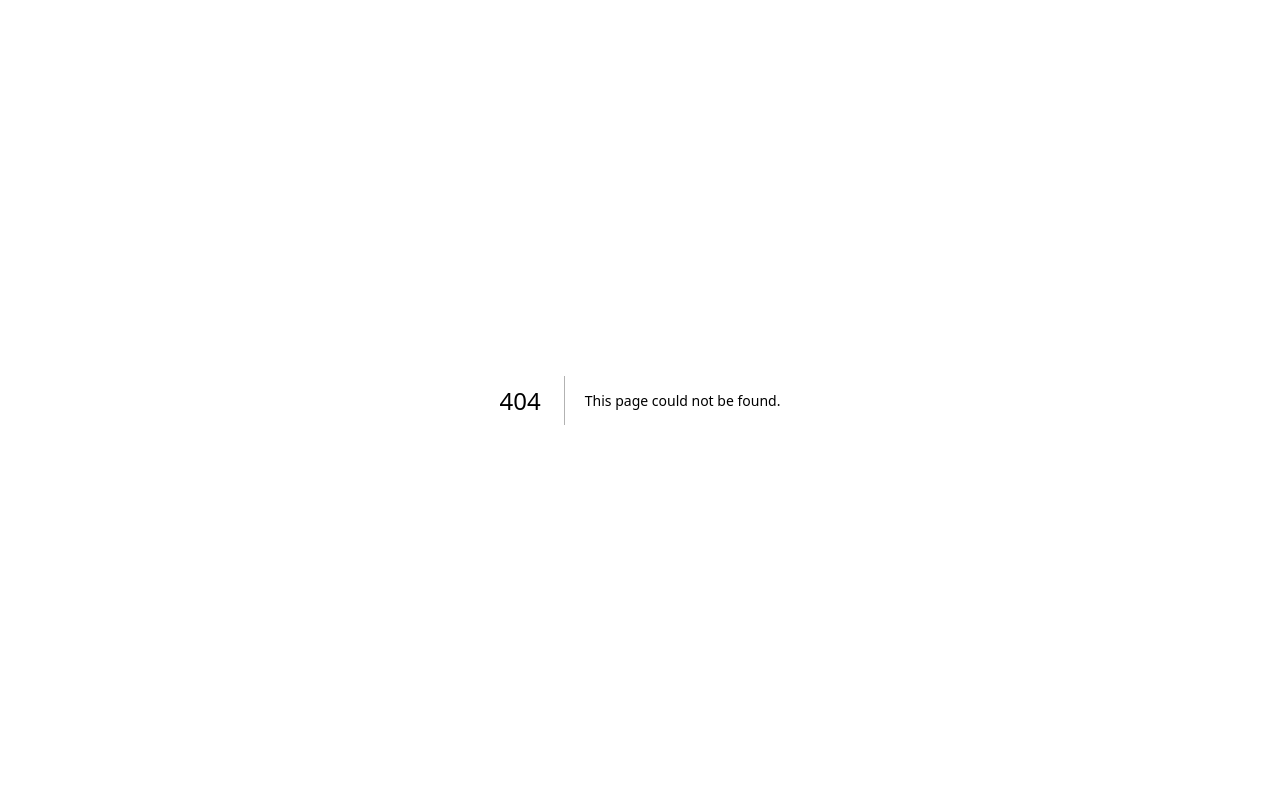
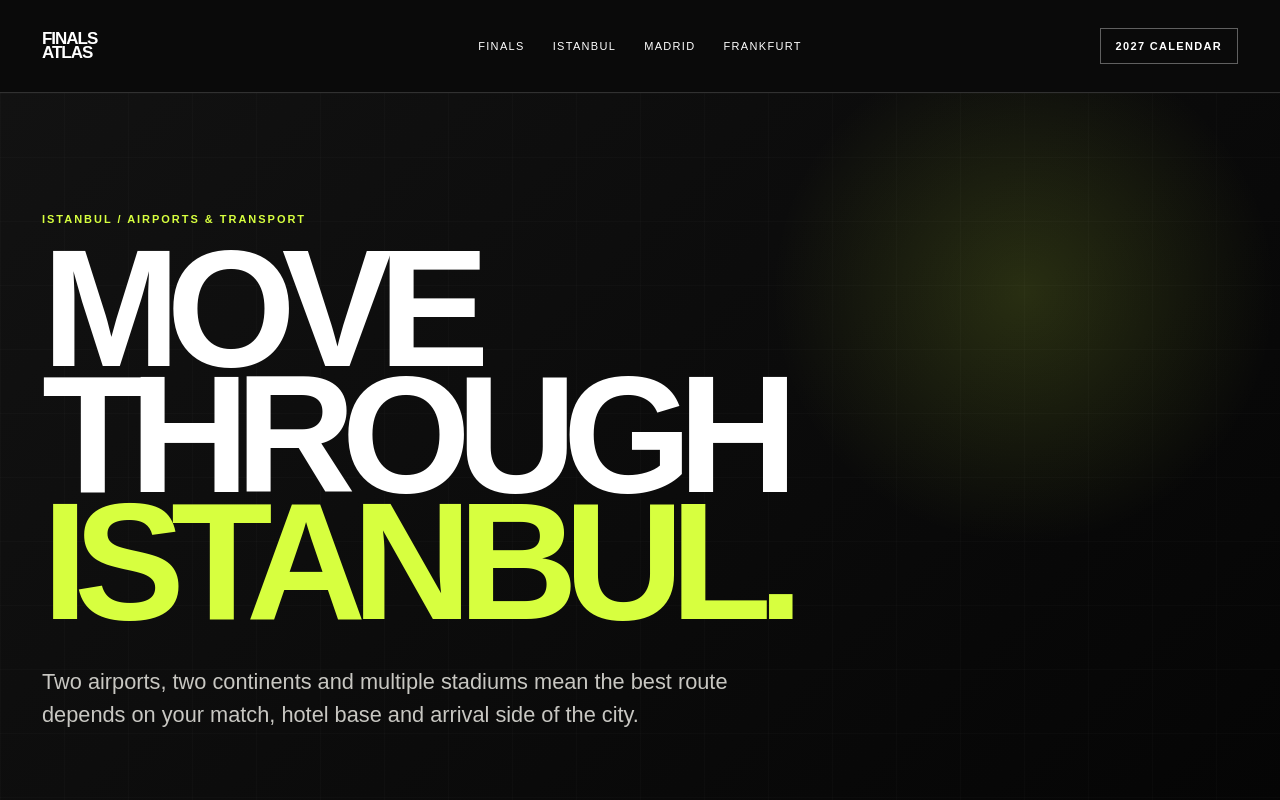
Before and after one commit to istanbulhighlights34-star/finalistanbul, a Next.js app: page /cities/istanbul/airports-and-transport in a window 1280 px wide. Before the commit this address had no page. Shown: the top 800 px of the page. Built offline with nearby package versions, Linux system fonts and the light colour scheme.

Commit message:
Add cities/istanbul/airports-and-transport travel guide

```diff
--- /dev/null
+++ b/app/cities/istanbul/airports-and-transport/page.tsx
@@ -0,0 +1,49 @@
+import type { Metadata } from "next";
+import TravelGuide from "../../../_components/TravelGuide";
+
+export const metadata: Metadata = {
+  title: "Istanbul Airports & Stadium Transport for 2027 Finals",
+  description:
+    "Plan Istanbul airport and stadium transport for 2027 finals: IST vs SAW, M2 to Seyrantepe, M4 from Sabiha Gökçen and connections toward Beşiktaş.",
+  alternates: { canonical: "/cities/istanbul/airports-and-transport" },
+};
+
+export default function Page() {
+  return (
+    <TravelGuide
+      kicker="ISTANBUL / AIRPORTS & TRANSPORT"
+      title="MOVE THROUGH"
+      accent="ISTANBUL."
+      lede="Two airports, two continents and multiple stadiums mean the best route depends on your match, hotel base and arrival side of the city."
+      facts={[
+        ["IST", "Istanbul Airport"],
+        ["SAW", "Sabiha Gökçen Airport"],
+        ["M2", "Seyrantepe corridor"],
+        ["M4", "SAW–Kadıköy corridor"],
+      ]}
+      introTitle="PLAN THE CORRIDOR BEFORE THE MATCHDAY."
+      paragraphs={[
+        "Sabiha Gökçen Airport is directly connected to the M4 metro line, which runs toward Kadıköy and links with Marmaray at Ayrılık Çeşmesi. This can be especially practical for visitors attending the Spanish Super Cup semi-final at Fenerbahçe.",
+        "Metro Istanbul lists the M2 as the Yenikapı–Seyrantepe–Hacıosman line, making Seyrantepe the key rail corridor for RAMS Park. Taksim and Kabataş are connected by the F1 funicular, which is useful for visitors staying centrally and moving toward the Beşiktaş waterfront area.",
+      ]}
+      cards={[
+        ["ARRIVING AT SAW", "Use the M4 corridor when Kadıköy or the Asian side is your base. The airport's official site confirms direct metro access and onward connections to Marmaray and ferries."],
+        ["RAMS PARK", "Seyrantepe is the rail reference point on the M2 corridor. Final-day crowd controls or special operating plans for February 2027 have not yet been published."],
+        ["BEŞİKTAŞ / KABATAŞ", "Taksim connects to Kabataş via the F1 funicular. From the waterfront area, walking and local connections become relevant for Beşiktaş Stadium."],
+        ["ARRIVING AT IST", "Treat Istanbul Airport routing as a city-base decision first. Check the airport and local transport authorities again close to travel because service patterns can change before 2027."],
+      ]}
+      relatedLinks={[
+        { href: "/cities/istanbul/where-to-stay", label: "Where to stay in Istanbul" },
+        { href: "/stadiums/rams-park", label: "RAMS Park guide" },
+        { href: "/stadiums/tupras-stadium", label: "Tüpraş Stadium guide" },
+        { href: "/stadiums/fenerbahce-sukru-saracoglu", label: "Fenerbahçe stadium guide" },
+      ]}
+      sourceLinks={[
+        { href: "https://www.metro.istanbul/", label: "Metro Istanbul — network and lines" },
+        { href: "https://www.metro.istanbul/en/Hatlarimiz/HatDetay?hat=F1", label: "Metro Istanbul — F1 Taksim–Kabataş" },
+        { href: "https://www.sabihagokcen.aero/passengers-and-visitors/transport-and-parking/transportation/metro-en", label: "Sabiha Gökçen Airport — Metro" },
+      ]}
+      note="No 2027 event-specific crowd routing, extended service, supporter shuttle or road-closure plan is treated as confirmed until the relevant organizer or transport authority publishes it."
+    />
+  );
+}
```
